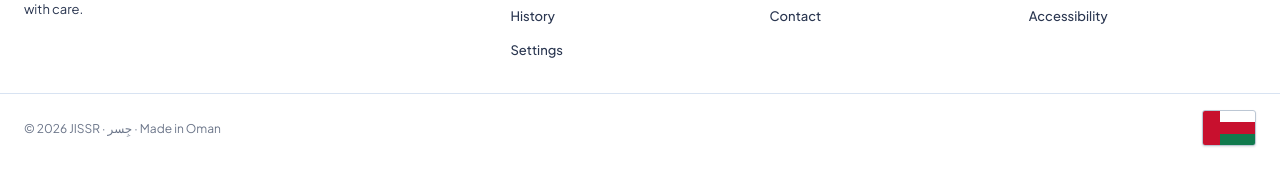
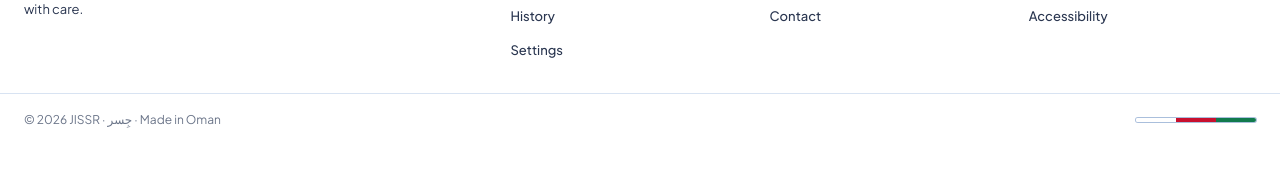
Before and after one commit to You978suf/OSLT, a Flask app: page / in a window 1280 px wide. Shown: the part 2069-2239 px from the top of the page. After the commit the page ends 2197 px from the top, so only its background shows below. Run offline with Flask 3, Linux system fonts and the light colour scheme; some libraries are stand-ins or nearby versions.

Commit message:
Revert flag to simple stripe with white/red/green order

```diff
--- a/static/style.css
+++ b/static/style.css
@@ -2261,27 +2261,19 @@ html, body { overflow-x: hidden; max-width: 100vw; }
 img, video, canvas { max-width: 100%; height: auto; }
 
 /* ══════════════════════════════════════════════════════════════
-   Oman flag — proper visible mini flag for footer
-   Vertical red on the hoist + white/red/green horizontal stripes
+   Oman flag stripe — simple horizontal bar (white / red / green)
 ══════════════════════════════════════════════════════════════ */
 .om-flag-bar {
   display: inline-block;
   vertical-align: middle;
-  width: 54px; height: 36px;
-  border-radius: 3px;
-  border: 1px solid #bcc7d4;
-  overflow: hidden;
-  background:
-    /* hoist: red vertical band (left 33%) */
-    linear-gradient(to right, #C8102E 0 33%, transparent 33%),
-    /* fly: three horizontal stripes white/red/green over remaining 67% */
-    linear-gradient(
-      to bottom,
-      #ffffff 0 33.33%,
-      #C8102E 33.33% 66.67%,
-      #117A4D 66.67% 100%
-    );
-  box-shadow: 0 1px 2px rgba(13,23,38,0.12);
+  width: 120px;
+  height: 4px;
+  border-radius: 2px;
+  background: linear-gradient(90deg,
+    #ffffff 0 33.3%,
+    #C8102E 33.3% 66.6%,
+    #117A4D 66.6% 100%);
+  box-shadow: 0 0 0 1px var(--border-default);
 }
 
 /* ══════════════════════════════════════════════════════════════
```
Also changed, not shown: templates/forgot_password.html (+4 -14 lines), templates/page.html (+6 -12 lines), templates/reset_password.html (+4 -14 lines).
